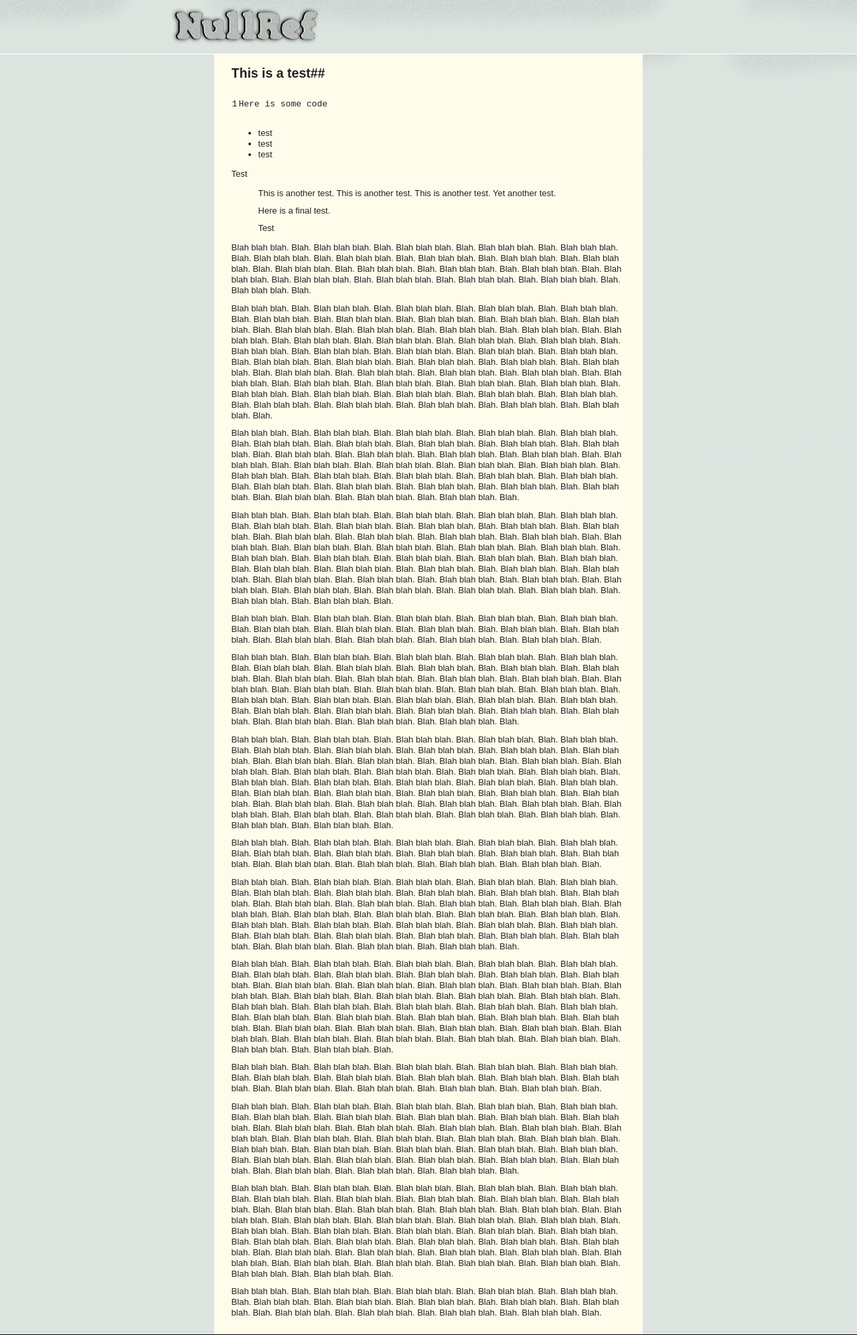
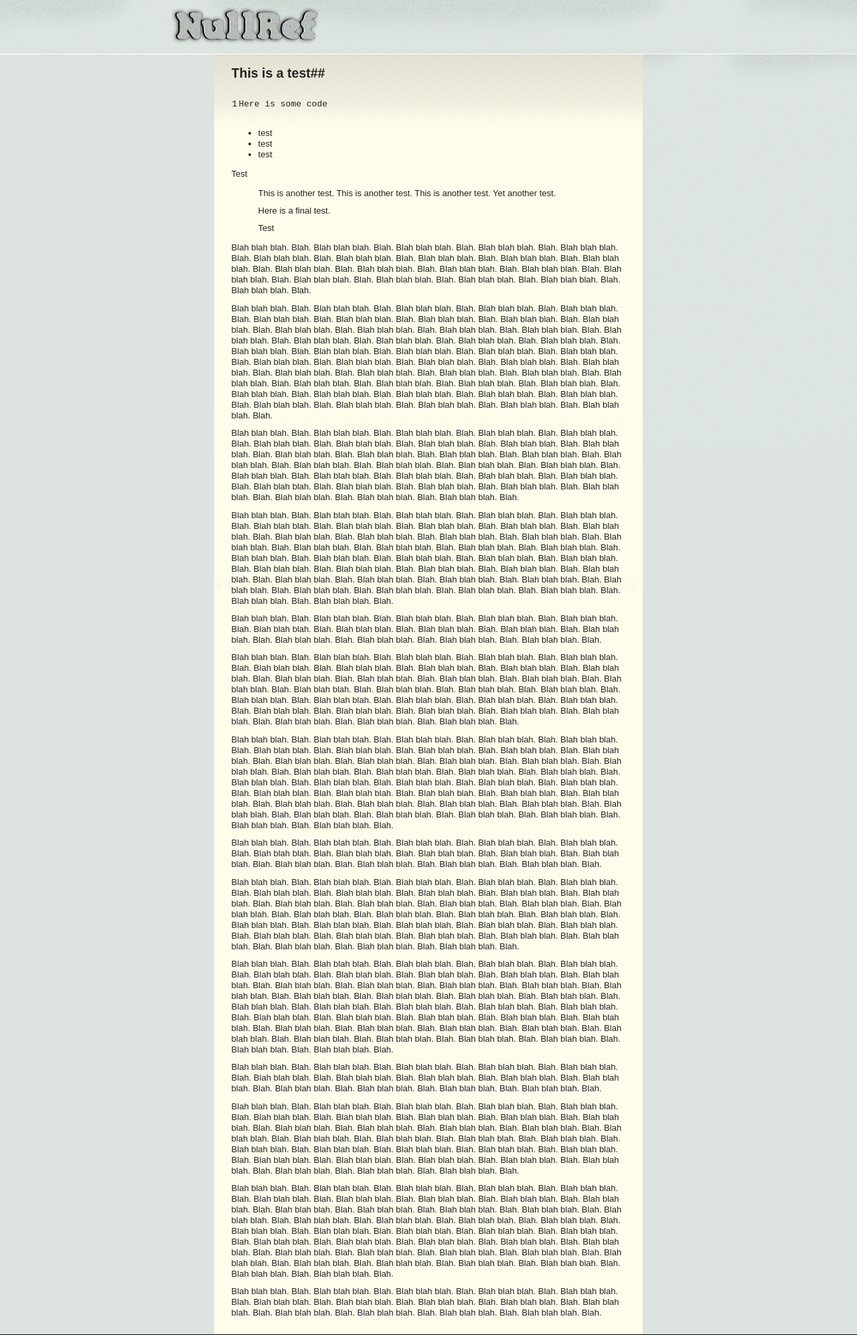
Before and after one commit to parkerl/parkerl.github.com, a Jekyll site: the page built from _posts/2011-10-26-test.markdown, in a window 1280 px wide. Shown: the whole page at 67% size. Built offline with Jekyll 4.4.1, drawn with Linux system fonts in a browser that asks for light colours; nearby versions of some CDN libraries; library files that are not in the unit come from our copies; Markdown is read by kramdown in place of the engine named in the settings.

Commit message:
working on design

```diff
--- a/css/screen.css
+++ b/css/screen.css
@@ -126,7 +126,7 @@ img {
 }
 .threecol .colmid {
 	right:25%;			/* width of the right column */
-	background:#fffcec;		/* center column background colour */
+	background: url("/images/middle-background.jpg") repeat-x scroll center top #fffcec;		/* center column background colour */
 	min-height: 800px;
 }
 .threecol .colleft {
```
Also changed, not shown: images/middle-background.jpg (added), 2 other files.
